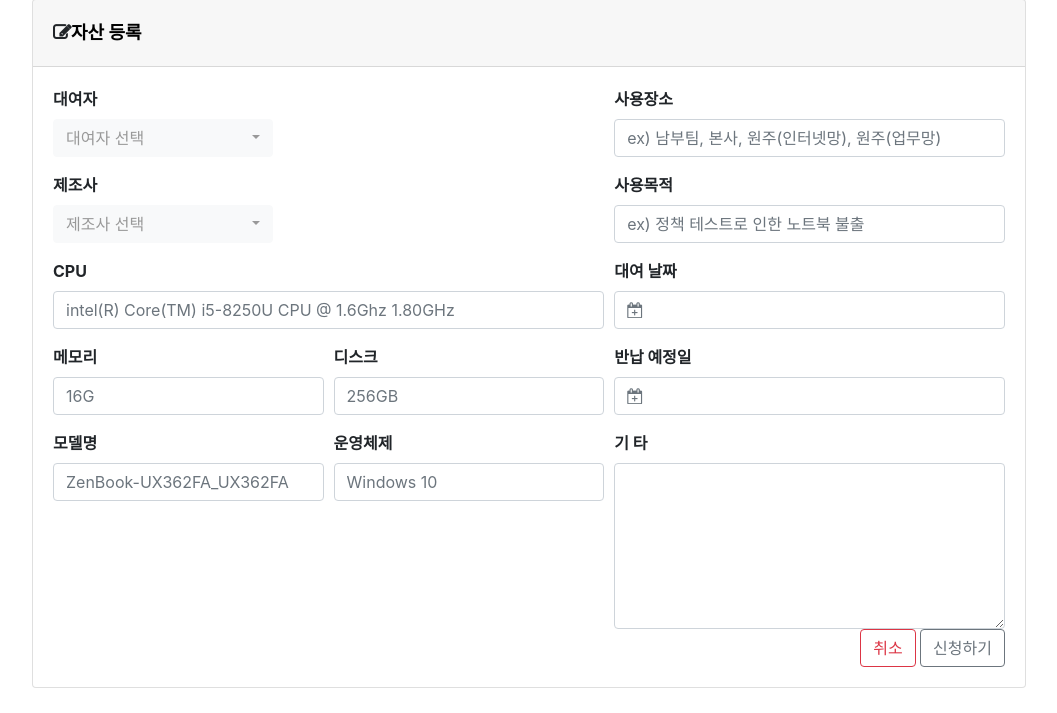
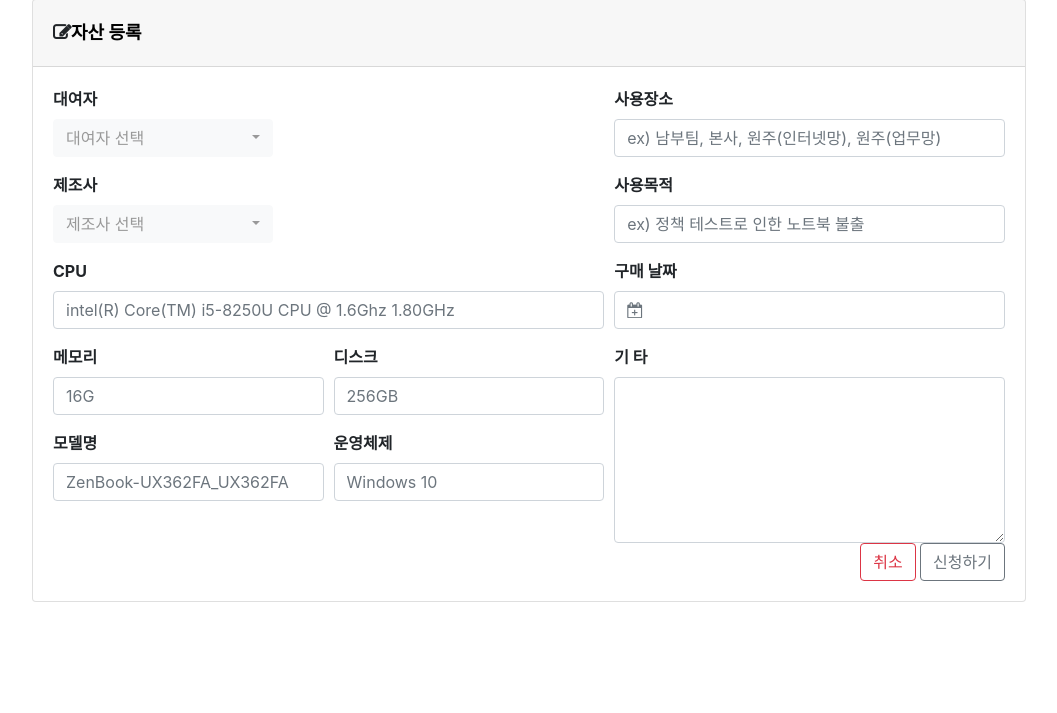
Before and after one commit to SewookJung/project, a Django app: a page that uses assets_main/templates/assets_main/assets_add.html in a window 1280 px wide. Shown: the part 87-800 px from the top of the page, without its empty margins (111-1168 px from the left). Run offline with Django 3.2, Linux system fonts and the light colour scheme; some libraries are stand-ins or nearby versions.

Commit message:
deleted date column

```diff
--- a/assets_main/templates/assets_main/assets_add.html
+++ b/assets_main/templates/assets_main/assets_add.html
@@ -1,6 +1,6 @@
 {% extends 'base.html' %} {% block content %} {% load staticfiles %}
 
-<div class="container rental">
+<div class="container ">
   <div class="card assets">
     <div class="card-header assets-header">
       <i class="fa fa-pencil-square-o"></i>
@@ -95,21 +95,10 @@
             </div>
 
             <div class="form-group">
-              <label>대여 날짜</label>
+              <label>구매 날짜</label>
               <input
                 type="text"
                 id="datepicker1"
-                class="form-control calendar__start"
-                placeholder="&#xf271;"
-                autocomplete="off"
-              />
-            </div>
-
-            <div class="form-group">
-              <label>반납 예정일</label>
-              <input
-                type="text"
-                id="datepicker2"
                 class="form-control calendar__start"
                 placeholder="&#xf271;"
                 autocomplete="off"
```
